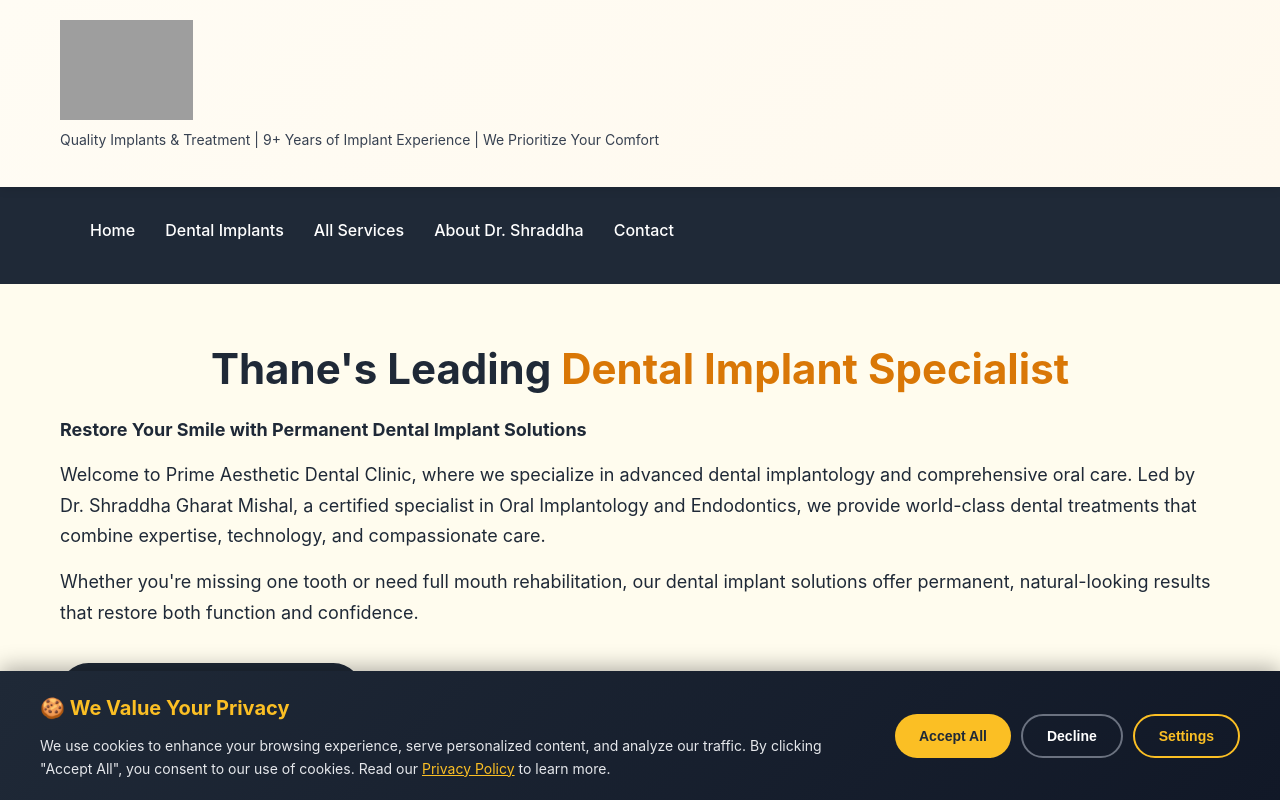
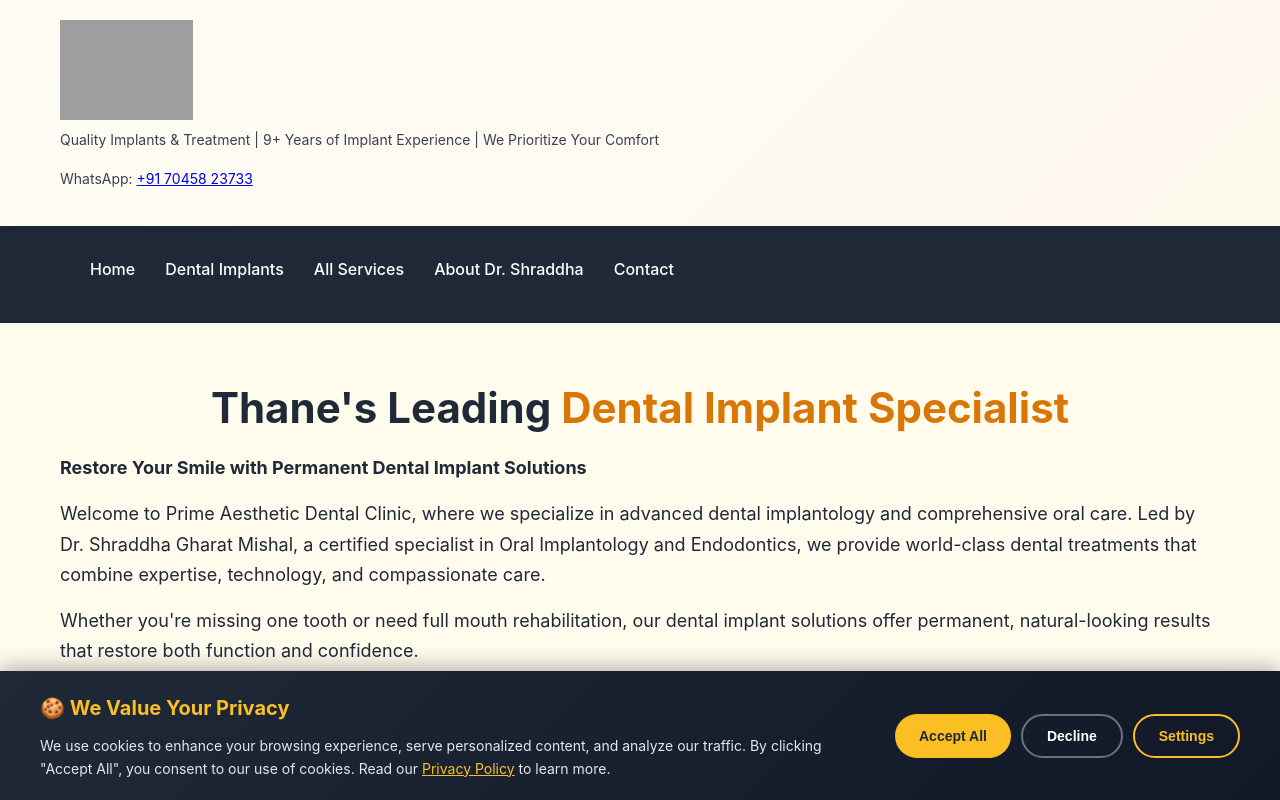
Before and after one commit to shradhagharat26-commits/primeadc, a plain HTML site: page index.html in a window 1280 px wide. Shown: the top 800 px of the page. Drawn offline with Linux system fonts and the light colour scheme; grey boxes are pictures that could not be loaded.

Commit message:
Update index.html

```diff
--- a/index.html
+++ b/index.html
@@ -824,6 +824,7 @@ j=d.createElement(s),dl=l!='dataLayer'?'&l='+l:'';j.async=true;j.src=
                     <div class="header">
                          <!--<h1>Prime Aesthetic Dental Clinic</h1> -->
                         <p>Quality Implants & Treatment | 9+ Years of Implant Experience | We Prioritize Your Comfort</p>
+                        <p>WhatsApp: <a href="https://wa.me/917045823733" target="_blank">+91 70458 23733</a></p>
                     </div>
                 </div>
                 <button class="mobile-menu-btn" onclick="toggleMenu()" aria-label="Toggle menu">☰</button>
```
